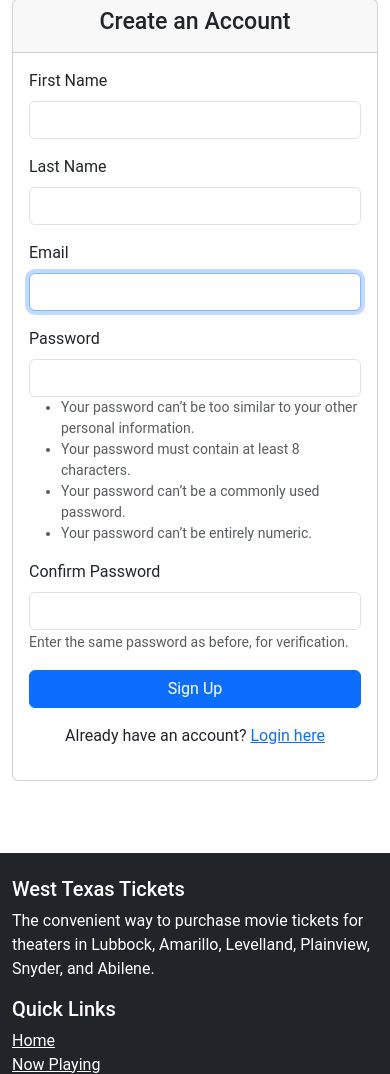
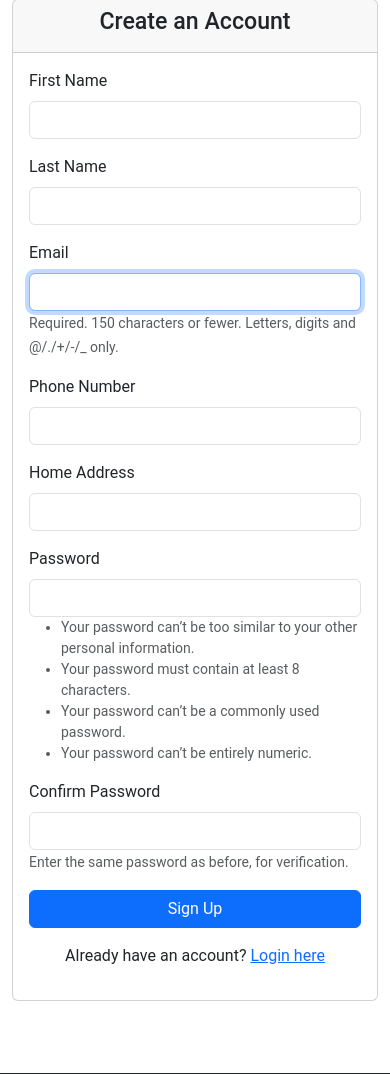
Before and after one commit to LoFerris8/west-texas-tickets, a Django app: page /signup/ in a window 390 px wide. Shown: the part 81-1155 px from the top of the page. Run offline with Django 5.2, Linux system fonts and the light colour scheme; data comes from the database, SQL or seed files in the repository.

Commit message:
home address and phone number on signup page

```diff
--- a/Ticketing/forms.py
+++ b/Ticketing/forms.py
@@ -3,11 +3,18 @@ from .models import UserProfile, Review, Showtime, Movie, Theater, Ticket
 from django.core.validators import MaxValueValidator, MinValueValidator
 from django.contrib.auth.forms import UserCreationForm, AuthenticationForm
 from django.contrib.auth.models import User
+from django.db import transaction, IntegrityError
+import logging
+
+logger = logging.getLogger(__name__)
 
 class CustomUserCreationForm(UserCreationForm):
     """
-    Custom user creation form with additional styling
+    Custom user creation form with additional styling and fields for phone number and home address
     """
+    phone_number = forms.CharField(max_length=15, required=True, label="Phone Number")
+    home_address = forms.CharField(max_length=255, required=True, label="Home Address")
+
     def __init__(self, *args, **kwargs):
         super().__init__(*args, **kwargs)
         # Add Bootstrap classes to form fields
@@ -16,8 +23,72 @@ class CustomUserCreationForm(UserCreationForm):
 
     class Meta:
         model = User
-        fields = ('first_name', 'last_name', 'username', 'password1', 'password2')
+        fields = ('first_name', 'last_name', 'username', 'phone_number', 'home_address', 'password1', 'password2')
 
+    def clean_phone_number(self):
+        phone_number = self.cleaned_data.get('phone_number')
+        logger.debug(f"Validating phone_number: {phone_number}")
+        if not phone_number:
+            raise forms.ValidationError("Phone number is required.")
+        return phone_number
+
+    def clean_home_address(self):
+        home_address = self.cleaned_data.get('home_address')
+        logger.debug(f"Validating home_address: {home_address}")
+        if not home_address:
+            raise forms.ValidationError("Home address is required.")
+        return home_address
+
+    def save(self, commit=True):
+        """
+        Save the user and create/update the UserProfile with phone_number and home_address.
+        Uses a transaction to ensure atomicity and logs the process for debugging.
+        """
+        user = super().save(commit=False)
+        logger.info(f"Attempting to save user: {user.username}, commit={commit}")
+
+        if commit:
+            try:
+                with transaction.atomic():
+                    # Save the User instance
+                    user.save()
+                    logger.info(f"User saved successfully: {user.username}")
+
+                    # Retrieve and log the data to be saved
+                    phone_number = self.cleaned_data.get('phone_number')
+                    home_address = self.cleaned_data.get('home_address')
+                    if not phone_number or not home_address:
+                        logger.error("Phone number or home address missing in cleaned_data")
+                        raise ValueError("Phone number and home address are required")
+                    logger.info(f"Saving to UserProfile - phone_number: {phone_number}, home_address: {home_address}")
+
+                    # Create or update the UserProfile
+                    profile, created = UserProfile.objects.update_or_create(
+                        user=user,
+                        defaults={
+                            'phone_number': phone_number,
+                            'address': home_address
+                        }
+                    )
+                    logger.info(f"UserProfile {'created' if created else 'updated'}: phone_number={profile.phone_number}, address={profile.address}")
+
+                    # Verify the data was saved by querying the profile
+                    saved_profile = UserProfile.objects.get(user=user)
+                    if saved_profile.phone_number != phone_number or saved_profile.address != home_address:
+                        logger.error(f"Data mismatch - expected phone_number={phone_number}, address={home_address}, got phone_number={saved_profile.phone_number}, address={saved_profile.address}")
+                        raise ValueError("Failed to save UserProfile data correctly")
+
+            except IntegrityError as e:
+                logger.error(f"IntegrityError saving User or UserProfile: {e}")
+                raise
+            except ValueError as e:
+                logger.error(f"Validation error: {e}")
+                raise
+            except Exception as e:
+                logger.error(f"Unexpected error saving UserProfile: {e}")
+                raise
+
+        return user
 
 class CustomAuthenticationForm(AuthenticationForm):
     username = forms.CharField(
@@ -33,6 +104,10 @@ class UserProfileForm(forms.ModelForm):
     class Meta:
         model = UserProfile
         fields = ['phone_number', 'address']
+        widgets = {
+            'phone_number': forms.TextInput(attrs={'class': 'form-control'}),
+            'address': forms.TextInput(attrs={'class': 'form-control'}),
+        }
 
 class ReviewForm(forms.ModelForm):
     class Meta:
@@ -92,8 +167,6 @@ class TicketPurchaseForm(forms.Form):
 
         return cleaned_data
 
-
-
 class ShowtimeForm(forms.ModelForm):
     class Meta:
         model = Showtime
@@ -135,7 +208,7 @@ class TheaterForm(forms.ModelForm):
         model = Theater
         fields = ['name', 'location', 'address']
         widgets = {
-            'address': forms.Textarea(attrs={'rows': 3}),
+            'address': forms.Textarea(attrs={'rows': '3'}),
         }
 
     def __init__(self, *args, **kwargs):
@@ -202,6 +275,7 @@ class ReviewAdminForm(forms.ModelForm):
         # Add bootstrap classes
         for field_name, field in self.fields.items():
             field.widget.attrs.update({'class': 'form-control'})
+
 class TicketAdminForm(forms.ModelForm):
     class Meta:
         model = Ticket
--- a/Ticketing/views.py
+++ b/Ticketing/views.py
@@ -58,7 +58,7 @@ def signup_view(request):
 def logout_view(request):
     logout(request)
     return redirect('home')
-
+"""
 @login_required
 def profile_view(request):
     if request.method == 'POST':
@@ -69,6 +69,27 @@ def profile_view(request):
             return redirect('profile')
     else:
         form = UserProfileForm(instance=request.user.profile)
+
+    recent_tickets = request.user.tickets.order_by('-purchase_date')[:5]
+
+    return render(request, 'auth/profile.html', {
+        'form': form,
+        'recent_tickets': recent_tickets
+    })
+"""
+@login_required
+def profile_view(request):
+    # Ensure the user has a UserProfile
+    profile, created = UserProfile.objects.get_or_create(user=request.user)
+
+    if request.method == 'POST':
+        form = UserProfileForm(request.POST, instance=profile)
+        if form.is_valid():
+            form.save()
+            messages.success(request, 'Profile updated successfully!')
+            return redirect('profile')
+    else:
+        form = UserProfileForm(instance=profile)
 
     recent_tickets = request.user.tickets.order_by('-purchase_date')[:5]
 
--- a/templates/auth/signup.html
+++ b/templates/auth/signup.html
@@ -40,8 +40,24 @@
                     <div class="mb-3">
                         <label for="{{ form.username.id_for_label }}" class="form-label">Email</label>
                         {{ form.username }}
-                        {% if form.email.help_text %}
+                        {% if form.username.help_text %}
                         <small class="form-text text-muted">{{ form.username.help_text }}</small>
+                        {% endif %}
+                    </div>
+
+                    <div class="mb-3">
+                        <label for="{{ form.phone_number.id_for_label }}" class="form-label">Phone Number</label>
+                        {{ form.phone_number }}
+                        {% if form.phone_number.help_text %}
+                        <small class="form-text text-muted">{{ form.phone_number.help_text }}</small>
+                        {% endif %}
+                    </div>
+
+                    <div class="mb-3">
+                        <label for="{{ form.home_address.id_for_label }}" class="form-label">Home Address</label>
+                        {{ form.home_address }}
+                        {% if form.home_address.help_text %}
+                        <small class="form-text text-muted">{{ form.home_address.help_text }}</small>
                         {% endif %}
                     </div>
 
```
Also changed, not shown: templates/auth/profile.html (+21 -0 lines).
